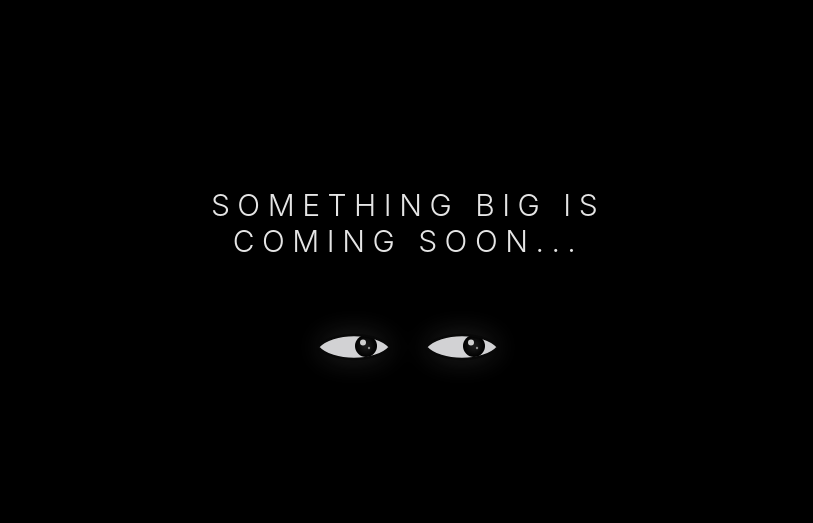
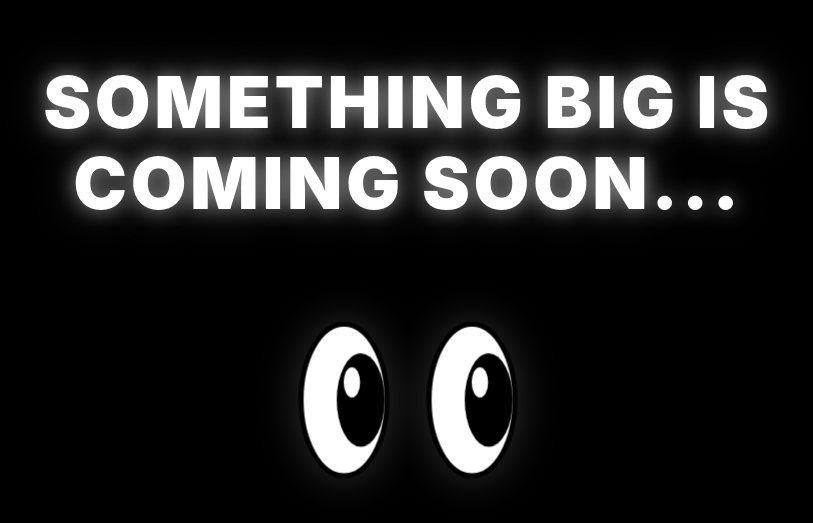
Before and after one commit to jonathanjthomas/jonathanjthomas.github.io, a Next.js app: page / in a window 1280 px wide. Shown: the part 113-636 px from the top of the page, without its empty margins (232-1045 px from the left). Built offline with nearby package versions, Linux system fonts and the light colour scheme.

Commit message:
feat: enhance teaser with bold glowing typography and tall cartoon animated eyes

```diff
--- a/app/globals.css
+++ b/app/globals.css
@@ -1,8 +1,9 @@
 @import "tailwindcss";
+@import url('https://fonts.googleapis.com/css2?family=Outfit:wght@800;900&family=Space+Grotesk:wght@700;800;900&display=swap');
 
 :root {
   --background: #000000;
-  --foreground: #f3f4f6;
+  --foreground: #ffffff;
 }
 
 html,
@@ -13,8 +14,15 @@ body {
   padding: 0;
   width: 100%;
   height: 100%;
-  overflow: hidden;
-  font-family: -apple-system, BlinkMacSystemFont, "Segoe UI", Roboto, "Helvetica Neue", Arial, sans-serif;
+  overflow-x: hidden;
+  font-family: 'Outfit', 'Space Grotesk', -apple-system, BlinkMacSystemFont, "Segoe UI", Roboto, sans-serif;
   -webkit-font-smoothing: antialiased;
   -moz-osx-font-smoothing: grayscale;
 }
+
+.headline-glow {
+  text-shadow:
+    0 0 20px rgba(255, 255, 255, 0.5),
+    0 0 45px rgba(255, 255, 255, 0.25),
+    0 4px 16px rgba(0, 0, 0, 0.95);
+}
--- a/app/page.tsx
+++ b/app/page.tsx
@@ -2,15 +2,15 @@ import AnimatedEyes from "@/components/AnimatedEyes";
 
 export default function Home() {
   return (
-    <main className="min-h-screen w-full flex flex-col items-center justify-center bg-black px-6 select-none overflow-hidden">
-      <div className="flex flex-col items-center justify-center gap-10 max-w-xl text-center">
-        {/* Subtle headline text */}
-        <h1 className="text-xl sm:text-2xl md:text-3xl font-light tracking-[0.25em] text-neutral-200 uppercase transition-opacity duration-1000">
+    <main className="min-h-screen w-full flex flex-col items-center justify-center bg-black px-5 sm:px-8 md:px-12 select-none overflow-hidden">
+      <div className="flex flex-col items-center justify-center gap-10 sm:gap-14 md:gap-16 max-w-5xl w-full text-center">
+        {/* Big, bold headline with highlights and deep drop-shadow */}
+        <h1 className="headline-glow text-3xl sm:text-5xl md:text-6xl lg:text-7xl font-black tracking-wider uppercase text-white leading-[1.15] sm:leading-[1.12]">
           Something big is coming soon...
         </h1>
 
-        {/* Animated Eyes looking left, right and closing */}
-        <div className="pt-2">
+        {/* Tall oval animated eyes */}
+        <div className="flex items-center justify-center w-full">
           <AnimatedEyes />
         </div>
       </div>
--- a/src/components/AnimatedEyes.tsx
+++ b/src/components/AnimatedEyes.tsx
@@ -4,181 +4,199 @@ import React from "react";
 
 export default function AnimatedEyes() {
   return (
-    <div className="relative flex items-center justify-center p-4" aria-label="Animated blinking eyes">
-      {/* Scoped CSS animations for the eyes */}
+    <div
+      className="relative flex items-center justify-center py-6 px-4"
+      aria-label="Animated tall oval eyes looking around and blinking"
+    >
       <style>{`
-        @keyframes pupil-glance {
-          0%, 16% {
+        /* Eyes start default CLOSED (completely invisible/black) and open after a suspenseful pause */
+        @keyframes tall-eyelid-cycle {
+          0%, 14% {
+            /* Default closed: 100% black and hidden */
+            transform: scaleY(0);
+            opacity: 0;
+          }
+          19% {
+            /* Open wide */
+            transform: scaleY(1);
+            opacity: 1;
+          }
+          77% {
+            /* Stay open */
+            transform: scaleY(1);
+            opacity: 1;
+          }
+          79.5% {
+            /* Quick natural blink */
+            transform: scaleY(0);
+            opacity: 0;
+          }
+          82% {
+            /* Snap back open */
+            transform: scaleY(1);
+            opacity: 1;
+          }
+          86% {
+            /* Start closing */
+            transform: scaleY(1);
+            opacity: 1;
+          }
+          90%, 100% {
+            /* Completely closed and pure black */
+            transform: scaleY(0);
+            opacity: 0;
+          }
+        }
+
+        /* Pupil glance motion: centers -> looks left -> centers -> looks right -> centers */
+        @keyframes tall-pupil-glance {
+          0%, 20% {
+            /* Centered during opening */
             transform: translate(0, 0);
           }
-          22%, 36% {
-            /* Look Left */
-            transform: translate(-12px, -1px);
+          26%, 42% {
+            /* Look Left (matching reference picture 3) */
+            transform: translate(-15px, 0);
           }
-          42%, 48% {
-            /* Return to Center */
+          47%, 54% {
+            /* Return Center */
             transform: translate(0, 0);
           }
-          54%, 68% {
+          60%, 74% {
             /* Look Right */
-            transform: translate(12px, -1px);
+            transform: translate(15px, 0);
           }
-          74%, 80% {
-            /* Center */
-            transform: translate(0, 0);
-          }
-          84%, 100% {
+          79%, 100% {
+            /* Return Center */
             transform: translate(0, 0);
           }
         }
 
-        @keyframes eyelid-blink {
-          0%, 74% {
-            transform: scaleY(1);
-          }
-          /* Quick natural blink */
-          76.5% {
-            transform: scaleY(0.06);
-          }
-          79% {
-            transform: scaleY(1);
-          }
-          /* Stay open briefly */
-          82% {
-            transform: scaleY(1);
-          }
-          /* Smoothly close eyes */
-          86% {
-            transform: scaleY(0.04);
-          }
-          /* Held closed */
-          94% {
-            transform: scaleY(0.04);
-          }
-          /* Wake up and reopen */
-          98%, 100% {
-            transform: scaleY(1);
-          }
+        .tall-eye-lid {
+          transform-origin: 50% 50%;
+          animation: tall-eyelid-cycle 9.5s cubic-bezier(0.4, 0, 0.2, 1) infinite;
         }
 
-        @keyframes atmospheric-pulse {
-          0%, 100% {
-            opacity: 0.85;
-            filter: drop-shadow(0 0 14px rgba(255, 255, 255, 0.15));
-          }
-          50% {
-            opacity: 1;
-            filter: drop-shadow(0 0 24px rgba(255, 255, 255, 0.3));
-          }
-        }
-
-        .eyes-container {
-          animation: atmospheric-pulse 6s ease-in-out infinite;
-        }
-
-        .eye-lid {
-          transform-origin: 50% 50%;
-          animation: eyelid-blink 9s cubic-bezier(0.4, 0, 0.2, 1) infinite;
-        }
-
-        .eye-pupil {
-          animation: pupil-glance 9s cubic-bezier(0.45, 0, 0.2, 1) infinite;
+        .tall-pupil {
+          transform-origin: 38px 65px;
+          animation: tall-pupil-glance 9.5s cubic-bezier(0.45, 0, 0.2, 1) infinite;
         }
       `}</style>
 
-      <div className="eyes-container flex items-center gap-7">
+      {/* Responsive container for both eyes */}
+      <div className="flex items-center gap-4 sm:gap-6 md:gap-8">
         {/* Left Eye */}
-        <div className="eye-lid relative w-20 h-12 flex items-center justify-center">
+        <div className="tall-eye-lid w-16 h-28 sm:w-20 sm:h-36 md:w-24 md:h-44 flex items-center justify-center">
           <svg
-            viewBox="0 0 80 48"
-            className="w-full h-full overflow-visible"
+            viewBox="0 0 76 130"
+            className="w-full h-full overflow-visible drop-shadow-[0_0_20px_rgba(255,255,255,0.18)]"
             xmlns="http://www.w3.org/2000/svg"
           >
             <defs>
-              <clipPath id="left-eye-clip">
-                {/* Modern organic almond eye shape */}
-                <path d="M 4 24 C 18 8, 62 8, 76 24 C 62 40, 18 40, 4 24 Z" />
+              {/* Tall vertical oval clipping mask */}
+              <clipPath id="tall-eye-clip-left">
+                <ellipse cx="38" cy="65" rx="34" ry="60" />
               </clipPath>
-              <radialGradient id="iris-gradient-left" cx="50%" cy="50%" r="50%">
-                <stop offset="0%" stopColor="#222" />
-                <stop offset="70%" stopColor="#0a0a0a" />
-                <stop offset="100%" stopColor="#000000" />
-              </radialGradient>
             </defs>
 
-            {/* Sclera (White of the eye) */}
-            <path
-              d="M 4 24 C 18 8, 62 8, 76 24 C 62 40, 18 40, 4 24 Z"
-              fill="#f5f5f7"
-              stroke="#e2e8f0"
-              strokeWidth="0.5"
+            {/* Sclera (Tall white oval) */}
+            <ellipse
+              cx="38"
+              cy="65"
+              rx="34"
+              ry="60"
+              fill="#ffffff"
             />
 
             {/* Clipped Pupil & Glint */}
-            <g clipPath="url(#left-eye-clip)">
-              <g className="eye-pupil" style={{ transformOrigin: "40px 24px" }}>
-                {/* Pupil */}
-                <circle cx="40" cy="24" r="11" fill="url(#iris-gradient-left)" />
-                {/* Glint / Light reflection highlight */}
-                <circle cx="37" cy="20.5" r="3" fill="#ffffff" opacity="0.95" />
-                <circle cx="43" cy="26" r="1.2" fill="#ffffff" opacity="0.6" />
+            <g clipPath="url(#tall-eye-clip-left)">
+              <g className="tall-pupil">
+                {/* Tall oval black pupil */}
+                <ellipse
+                  cx="38"
+                  cy="65"
+                  rx="19"
+                  ry="37"
+                  fill="#000000"
+                />
+                {/* White glint in upper-left of pupil (per reference) */}
+                <ellipse
+                  cx="31"
+                  cy="51"
+                  rx="6.5"
+                  ry="12"
+                  fill="#ffffff"
+                />
               </g>
             </g>
 
-            {/* Eyelash / Outline contour */}
-            <path
-              d="M 4 24 C 18 8, 62 8, 76 24 C 62 40, 18 40, 4 24 Z"
+            {/* Crisp outer border contour */}
+            <ellipse
+              cx="38"
+              cy="65"
+              rx="34"
+              ry="60"
               fill="none"
-              stroke="#0a0a0a"
-              strokeWidth="2.5"
+              stroke="#000000"
+              strokeWidth="4"
             />
           </svg>
         </div>
 
         {/* Right Eye */}
-        <div className="eye-lid relative w-20 h-12 flex items-center justify-center">
+        <div className="tall-eye-lid w-16 h-28 sm:w-20 sm:h-36 md:w-24 md:h-44 flex items-center justify-center">
           <svg
-            viewBox="0 0 80 48"
-            className="w-full h-full overflow-visible"
+            viewBox="0 0 76 130"
+            className="w-full h-full overflow-visible drop-shadow-[0_0_20px_rgba(255,255,255,0.18)]"
             xmlns="http://www.w3.org/2000/svg"
           >
             <defs>
-              <clipPath id="right-eye-clip">
-                {/* Modern organic almond eye shape */}
-                <path d="M 4 24 C 18 8, 62 8, 76 24 C 62 40, 18 40, 4 24 Z" />
+              {/* Tall vertical oval clipping mask */}
+              <clipPath id="tall-eye-clip-right">
+                <ellipse cx="38" cy="65" rx="34" ry="60" />
               </clipPath>
-              <radialGradient id="iris-gradient-right" cx="50%" cy="50%" r="50%">
-                <stop offset="0%" stopColor="#222" />
-                <stop offset="70%" stopColor="#0a0a0a" />
-                <stop offset="100%" stopColor="#000000" />
-              </radialGradient>
             </defs>
 
-            {/* Sclera (White of the eye) */}
-            <path
-              d="M 4 24 C 18 8, 62 8, 76 24 C 62 40, 18 40, 4 24 Z"
-              fill="#f5f5f7"
-              stroke="#e2e8f0"
-              strokeWidth="0.5"
+            {/* Sclera (Tall white oval) */}
+            <ellipse
+              cx="38"
+              cy="65"
+              rx="34"
+              ry="60"
+              fill="#ffffff"
             />
 
             {/* Clipped Pupil & Glint */}
-            <g clipPath="url(#right-eye-clip)">
-              <g className="eye-pupil" style={{ transformOrigin: "40px 24px" }}>
-                {/* Pupil */}
-                <circle cx="40" cy="24" r="11" fill="url(#iris-gradient-right)" />
-                {/* Glint / Light reflection highlight */}
-                <circle cx="37" cy="20.5" r="3" fill="#ffffff" opacity="0.95" />
-                <circle cx="43" cy="26" r="1.2" fill="#ffffff" opacity="0.6" />
+            <g clipPath="url(#tall-eye-clip-right)">
+              <g className="tall-pupil">
+                {/* Tall oval black pupil */}
+                <ellipse
+                  cx="38"
+                  cy="65"
+                  rx="19"
+                  ry="37"
+                  fill="#000000"
+                />
+                {/* White glint in upper-left of pupil (per reference) */}
+                <ellipse
+                  cx="31"
+                  cy="51"
+                  rx="6.5"
+                  ry="12"
+                  fill="#ffffff"
+                />
               </g>
             </g>
 
-            {/* Eyelash / Outline contour */}
-            <path
-              d="M 4 24 C 18 8, 62 8, 76 24 C 62 40, 18 40, 4 24 Z"
+            {/* Crisp outer border contour */}
+            <ellipse
+              cx="38"
+              cy="65"
+              rx="34"
+              ry="60"
               fill="none"
-              stroke="#0a0a0a"
-              strokeWidth="2.5"
+              stroke="#000000"
+              strokeWidth="4"
             />
           </svg>
         </div>
```
